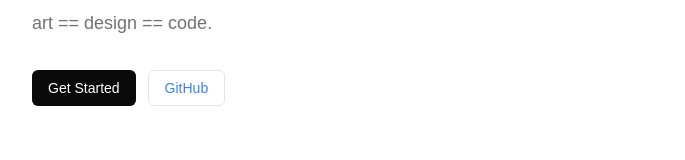
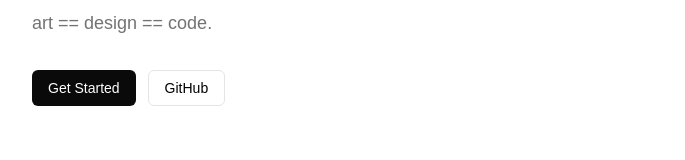
Before and after one commit to petersenmatthew/skema, a Next.js app in the folder packages/skema-example/: page / in a window 1280 px wide. Shown: the part 427-587 px from the top of the page, without its empty margins (296-981 px from the left). Built offline with nearby package versions, Linux system fonts and the light colour scheme; a web font is replaced by a local one.

Commit message:
style: Add text-black class to the GitHub link.

```diff
--- a/packages/skema-example/src/app/page.tsx
+++ b/packages/skema-example/src/app/page.tsx
@@ -23,7 +23,7 @@ export default function OverviewPage() {
               </Link>
               <a
                 href="https://github.com"
-                className="inline-flex h-9 items-center justify-center rounded-md border border-border px-4 text-sm font-medium transition-colors hover:bg-muted"
+                className="inline-flex h-9 items-center justify-center rounded-md border border-border px-4 text-sm font-medium text-black transition-colors hover:bg-muted"
               >
                 GitHub
               </a>
```
